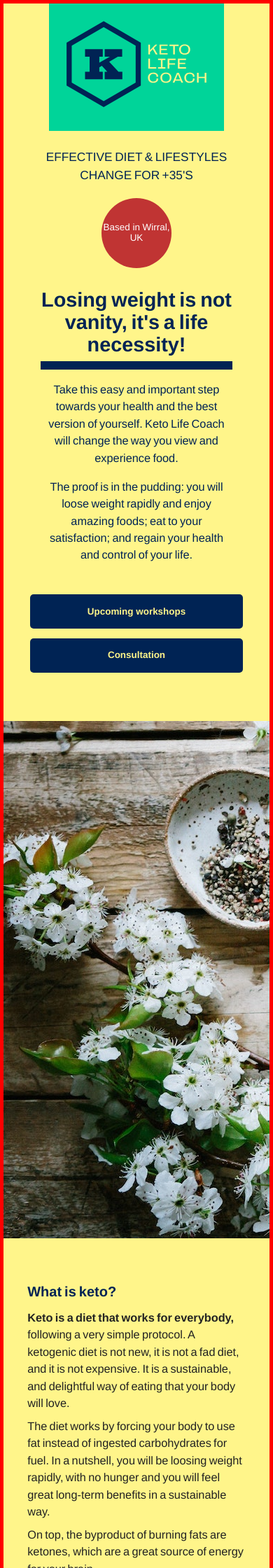
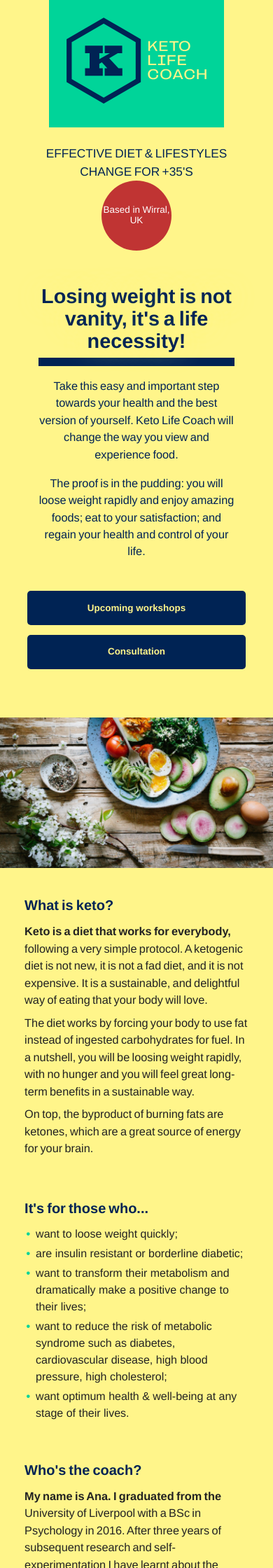
Before and after one commit to martincf/ketolifecoach, a Jekyll site: the page built from index.md, in a window 390 px wide. Shown: the top 2240 px of the page at 70% size. Built offline with Jekyll 4.4.1, drawn with Linux system fonts in a browser that asks for light colours; some web fonts are replaced.

Commit message:
'splash' image size responsive fixes

```diff
--- a/_sass/main.scss
+++ b/_sass/main.scss
@@ -19,16 +19,6 @@ body {
   font-style: normal;
   font-size: 1.2em;
   line-height: 1.5;
-
-  @include mq(medium) {
-    border: 5px solid blue;
-  }
-  @include mq(small) {
-    border: 5px solid green;
-  }
-  @include mq(narrow) {
-    border: 5px solid red;
-  }
 }
 h1, h2, h3, h4, h5, h6 {
   word-spacing: -.075em;
@@ -103,6 +93,7 @@ button {
   line-height: 1.1;
   padding: .25em .5em;
   color: $brandcolor2;
+  text-shadow: 0 0 40px $brandcolor3;
   @include mq(small) {
     min-width: inherit;
     font-size: 2.25em;
@@ -187,6 +178,9 @@ button {
   top: -30px;
   line-height: 1.1;
   z-index: -1;
+  @include mq(small) {
+    top: -50px;
+  }
   @include mq(narrow) {
     right: 50%;
     transform: translateX(50px);
@@ -201,8 +195,18 @@ button {
   }
 }
 .splash {
-  padding: 800px 9% 50px 9%;
-  background: transparent url(/assets/images/hero1.jpg) 0 -350px no-repeat;
+  padding: 65% 9% 50px 9%;
+  background: transparent url(/assets/images/hero1.jpg) 0 -100px no-repeat;
+  background-size: contain;
+
+  @include mq(small) {
+    background-size: contain;
+    background-position: 0 -100px;
+  }
+  @include mq(narrow) {
+    background-position: 0 -50px;
+
+  }
 }
 .cols {
   margin: 50px 0 0;
@@ -352,6 +356,9 @@ ul {
   @include mq(narrow) {
     font-size: .85em;
   }
+  a {
+    padding: 1em;
+  }
   &:hover {
     background-color: lighten($brandcolor5, 5%);
     a {
```
Also changed, not shown: 2 other files.
